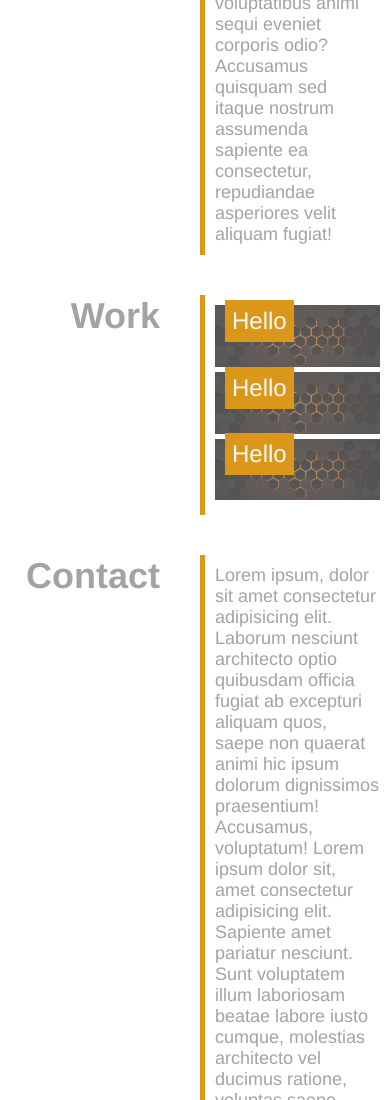
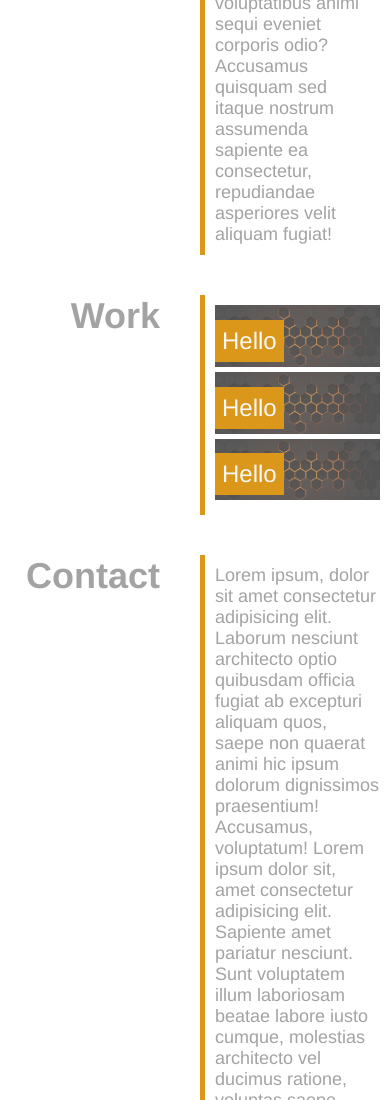
Before and after one commit to cactido/portfolio, a plain HTML site: page index.html in a window 390 px wide. Shown: the part 1599-2699 px from the top of the page. Drawn offline with Linux system fonts and the light colour scheme.

Commit message:
projects styling

```diff
--- a/assets/style.css
+++ b/assets/style.css
@@ -19,7 +19,7 @@ body {
     width: 100%;
     margin: 0 auto;
 }
-
+/* header and nav styling begins */
 header {
     padding: 20px 0;
     background-color:rgb(17, 16, 19);
@@ -59,7 +59,7 @@ header nav span {
     margin: 0 10px 0 0;
     border-bottom: 3px solid rgb(218, 151, 26);
 }
-
+/* hero styling begins */
 .hero {
     background-image: url("./2754781.jpg");
     background-size: cover;
@@ -77,7 +77,7 @@ header nav span {
     bottom: 10px;
     right: 40px;
 }
-
+/* main content body styling begins */
 .content {
     display: flex;
     flex-wrap: nowrap;
@@ -106,7 +106,7 @@ header nav span {
     justify-content: left;
     align-items: center;
 }
-
+/* work project styling begins */
 .work-project {
     justify-content: space-between;
     flex-wrap: wrap;
@@ -123,18 +123,18 @@ header nav span {
     opacity: 1;
 }
 
-.work-project main-project {
-    width: 100%;
+.main-project {
+    clear: both;
 }
 
-.work-project left-column {
+.left-column {
     float: left;
-    width: 45%;
+    width: 47%;
 }
 
-.work-project right-column {
+.right-column {
     float: right;
-    width: 45%;
+    width: 47%;
 }
 
 .work-project span {
@@ -143,6 +143,16 @@ header nav span {
     padding: 7px 7px;
     font-size: 24px;
     position: absolute;
-    bottom: 30px;
-    left: 10px;
+    bottom: 10px;
+    left: 0;
 }
+
+/* change work projects to single column for smaller screens */
+@media screen and (max-width: 600px) {
+    .left-column,
+    .right-column {
+        clear: both;
+        float: none;
+        width: 100%;
+    }
+}
```
Also changed, not shown: index.html (+0 -2 lines).
